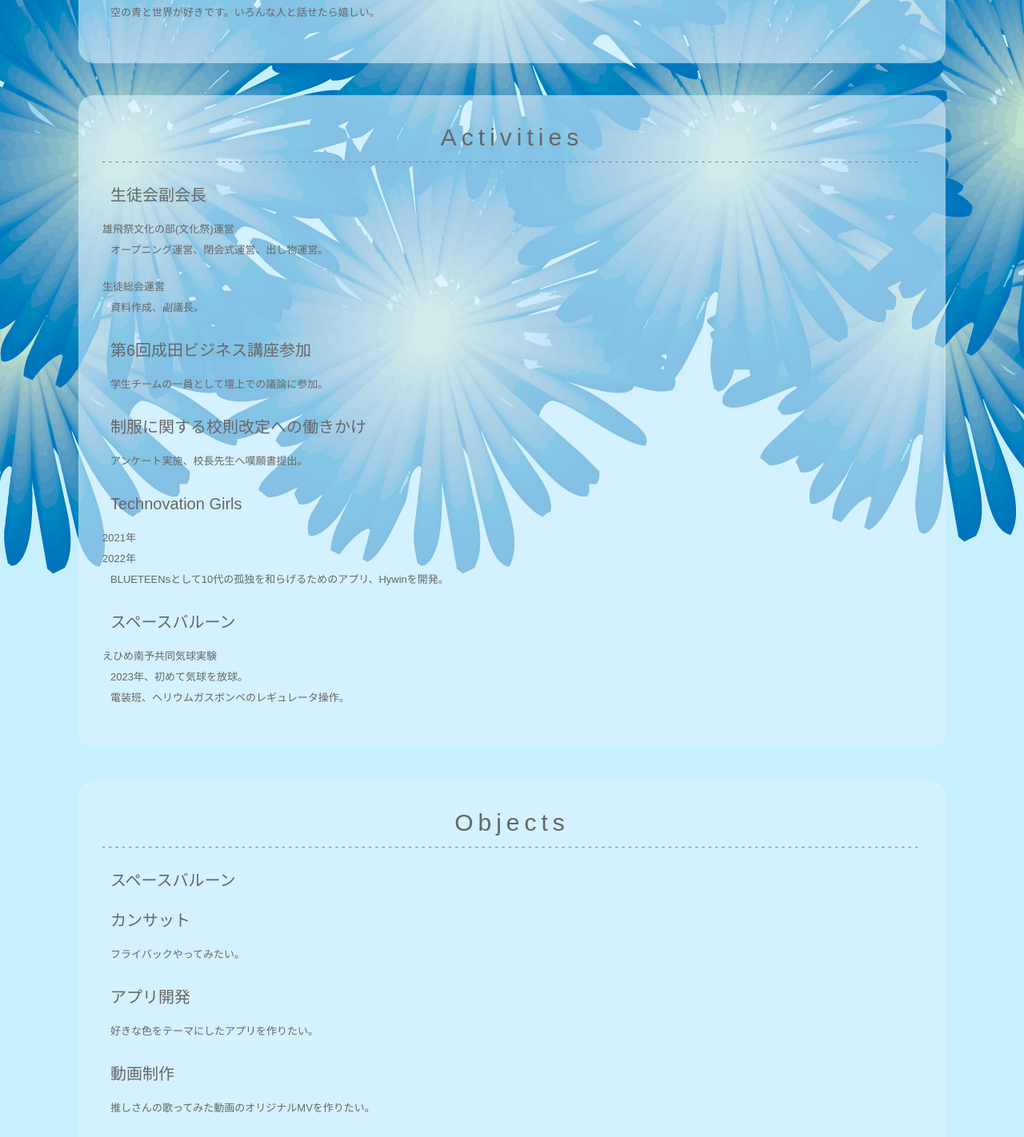
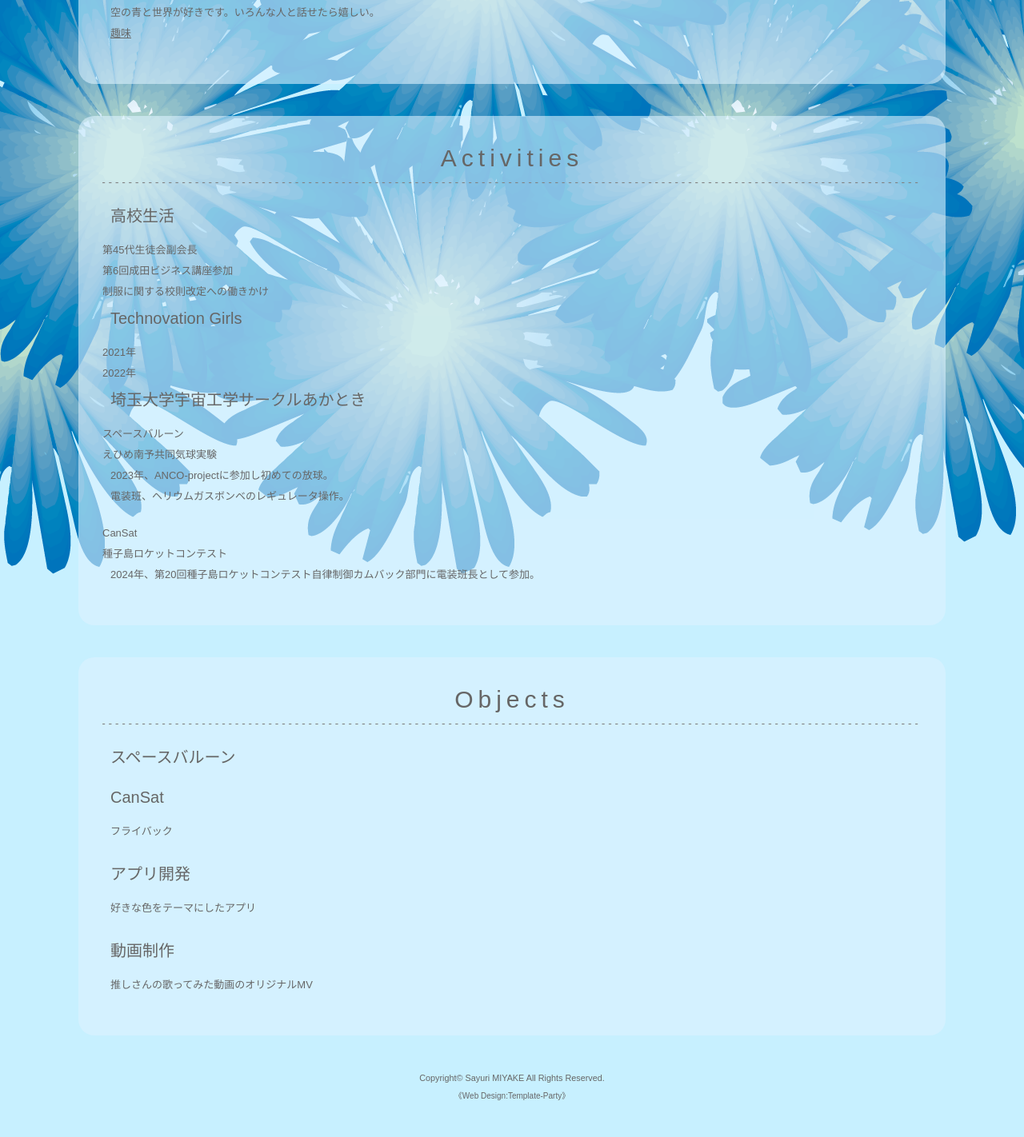
Before and after one commit to Sayuri-Miyake/sayuri_info, a plain HTML site: page about.html in a window 1280 px wide. Shown: the part 242-1664 px from the top of the page at 80% size. Drawn offline with Linux system fonts and the light colour scheme; files whose address does not match are found by name.

Commit message:
Add files via upload

```diff
--- a/about.html
+++ b/about.html
@@ -52,40 +52,40 @@
 
 <section class="inner first">
 <h2>Who</h2>
-<p>空の青と世界が好きです。いろんな人と話せたら嬉しい。</p>
+<p>空の青と世界が好きです。いろんな人と話せたら嬉しい。<br>
+	<a href="hobbies.html">趣味</a><br>
+</p>
 </section>
 
 <section class="inner">
 <h2>Activities</h2>
-<h3>生徒会副会長</h3>
-<h4>雄飛祭文化の部(文化祭)運営</h4>
-<p>オープニング運営、閉会式運営、出し物運営。</p>
-<h4>生徒総会運営</h4>
-<p>資料作成、副議長。</p>
-<h3>第6回成田ビジネス講座参加</h3>
-<p>学生チームの一員として壇上での議論に参加。</p>
+<h3>高校生活</h3>
+<h4>第45代生徒会副会長</h4>
+<h4>第6回成田ビジネス講座参加</h4>
 <!--https://myterminal.jp/blog/detail.html&id=63-->
-<h3>制服に関する校則改定への働きかけ</h3>
-<p>アンケート実施、校長先生へ嘆願書提出。</p>
+<h4>制服に関する校則改定への働きかけ</h4>
 <h3>Technovation Girls</h3>
 <h4>2021年</h4>
 <h4>2022年</h4>
-<p>BLUETEENsとして10代の孤独を和らげるためのアプリ、Hywinを開発。</p>
-<h3>スペースバルーン</h3>
-<h4>えひめ南予共同気球実験</h4>
-<p>2023年、初めて気球を放球。<br>
+<h3>埼玉大学宇宙工学サークルあかとき</h3>
+<h4>スペースバルーン</h4>
+<h5>えひめ南予共同気球実験</h5>
+<p>2023年、ANCO-projectに参加し初めての放球。<br>
 電装班、ヘリウムガスボンベのレギュレータ操作。</p>
+<h4>CanSat</h4>
+<h5>種子島ロケットコンテスト</h5>
+<p>2024年、第20回種子島ロケットコンテスト自律制御カムバック部門に電装班長として参加。</p>
 </section>
 
 <section class="inner">
 <h2>Objects</h2>
 <h3>スペースバルーン</h3>
-<h3>カンサット</h3>
-<p>フライバックやってみたい。</p>
+<h3>CanSat</h3>
+<p>フライバック</p>
 <h3>アプリ開発</h3>
-<p>好きな色をテーマにしたアプリを作りたい。</p>
+<p>好きな色をテーマにしたアプリ</p>
 <h3>動画制作</h3>
-<p>推しさんの歌ってみた動画のオリジナルMVを作りたい。</p>
+<p>推しさんの歌ってみた動画のオリジナルMV</p>
 </section>
 
 <footer>
```
Also changed, not shown: history.html (+4 -0 lines), index.html (+3 -3 lines).
